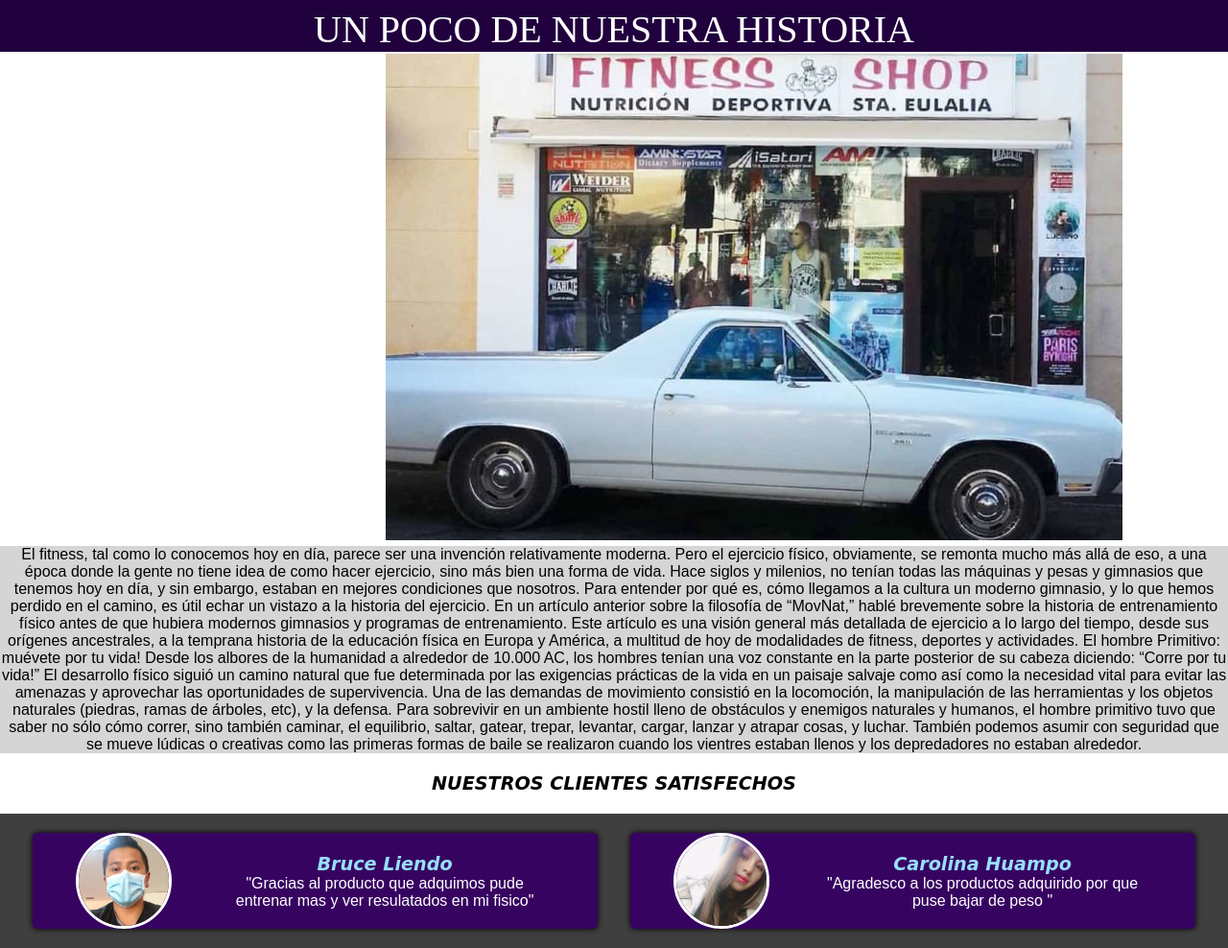
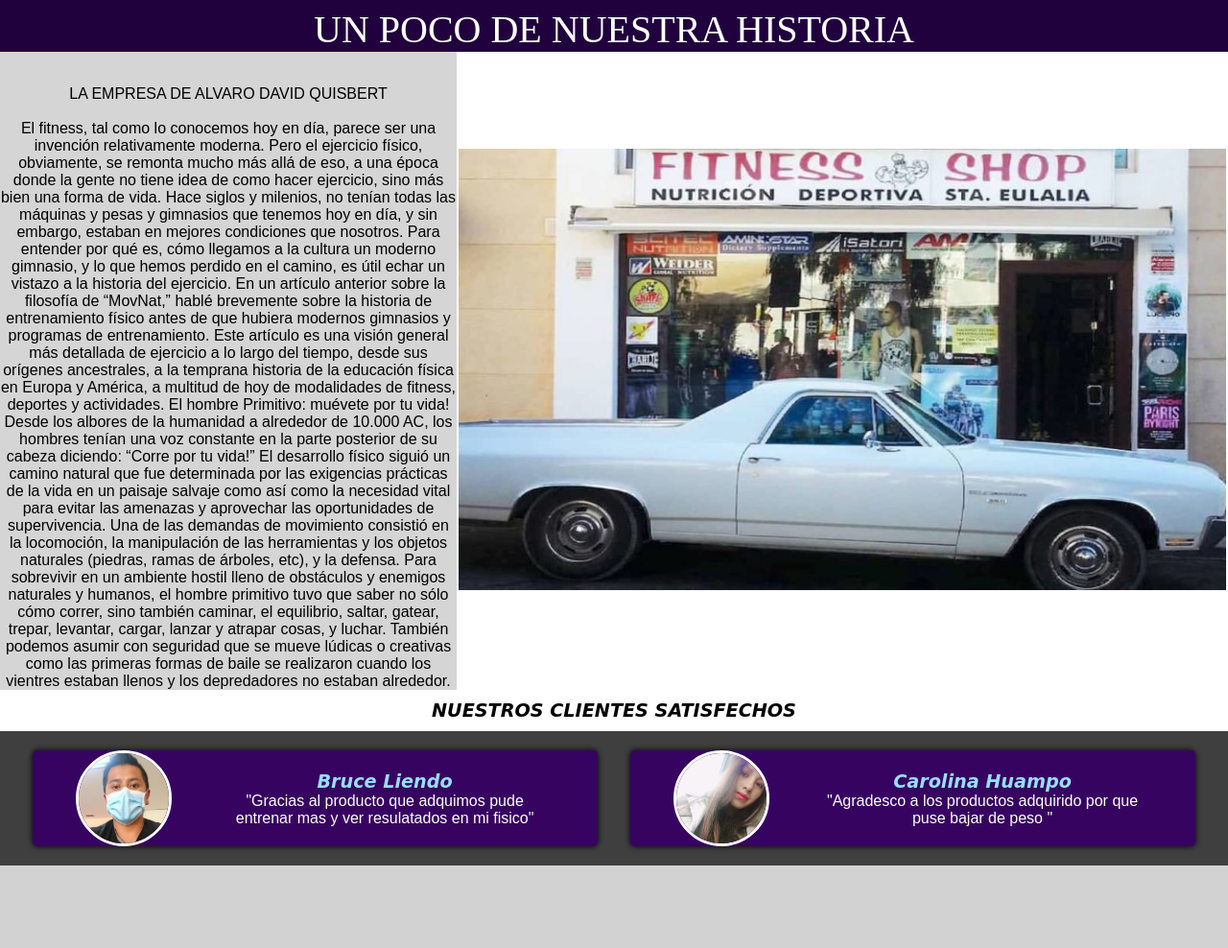
Before and after one commit to alvaroquisbert/venta-de-alimentos-fitnes, a PHP site: the page made by sobre nosotros/sobrenosotros.html in a window 1280 px wide. Shown: the part 50-1038 px from the top of the page at 96% size. After the commit the page ends 952 px from the top, so only its background shows below. Run offline with PHP 8.4, Linux system fonts and the light colour scheme.

Commit message:
sobre nosotros

```diff
--- a/carrito/hombres.html
+++ b/carrito/hombres.html
@@ -6,7 +6,7 @@
     <meta name="viewport" content="width=device-width, user-scalable=no, initial-scale=1.0, maximum-scale=1.0, minimum-scale=1.0">
      <link rel="stylesheet" href="https://stackpath.bootstrapcdn.com/bootstrap/4.1.0/css/bootstrap.min.css"crossorigin="">
      <link rel="stylesheet" href="./estilos/estilocarrito.css">
-     <link rel="icon" href="../flavicon/flavicon.jpg">
+     <link rel="icon" href="../Inicio/flavicon/flavicon.jpg">
 
 </head>
 <body>
--- a/carrito/mujeres.html
+++ b/carrito/mujeres.html
@@ -6,7 +6,7 @@
     <meta name="viewport" content="width=device-width, user-scalable=no, initial-scale=1.0, maximum-scale=1.0, minimum-scale=1.0">
      <link rel="stylesheet" href="https://stackpath.bootstrapcdn.com/bootstrap/4.1.0/css/bootstrap.min.css"crossorigin="">
      <link rel="stylesheet" href="./estilos/estilocarrito.css">
-     <link rel="icon" href="../flavicon/flavicon.jpg">
+     <link rel="icon" href="../Inicio/flavicon/flavicon.jpg">
 
 </head>
 <body>
--- a/sobre nosotros/sobrenosotros.css/estilos.css
+++ b/sobre nosotros/sobrenosotros.css/estilos.css
@@ -75,31 +75,32 @@ body{
 
 
 .item1 {
-    grid-area: main;
+
+    display: flex;
+
 }
 .item1 .imagen{
-    width: 100%;
-    height: 100%;
-   padding-left: 400px;
+    width: 800PX;
+    height: 460PX;
+
 }
-.item4 {
-    grid-area: right;
-}
-
-
-
-
 .historia {
     font-size: 16px;
     background: #d6d5d5;
+  padding-top: 35px;
+  width: 800px;
+  height: 450;
+  text-align: center;
+
+
 
 }
 
 
 
 .tituloclientes{
-    padding-top: 20px;
-    padding-bottom: 20px;
+    padding-top: 10px;
+    padding-bottom: 10px;
 
     font: oblique bold 120% cursive;
 
--- a/sobre nosotros/sobrenosotros.html
+++ b/sobre nosotros/sobrenosotros.html
@@ -4,7 +4,7 @@
     <meta charset="UTF-8">
     <title>acerca de nosotros</title>
     <link rel="stylesheet" href="./sobrenosotros.css/estilos.css">
-    <link rel="icon" href="../flavicon/flavicon.jpg">
+    <link rel="icon" href="../Inicio/flavicon/flavicon.jpg">
 
 </head>
 <style>
@@ -50,16 +50,12 @@ color: rgb(151, 222, 255);
             <tr>
                 <td><img src="./imgsobrenosotros/CASA.jpg" class="imagen"/></td>
 
-            </tr>
 
-        </table>
-    </div>
+        <p class="historia">
+            LA EMPRESA DE ALVARO  DAVID QUISBERT
+        </br>
 
-
-
-
-    <div class="item4">
-        <p class="historia">
+    </br>
             El fitness, tal como lo conocemos hoy en día, parece ser una invención relativamente moderna. Pero el ejercicio físico, obviamente, se remonta mucho más allá de eso, a una época donde la gente no tiene idea de como hacer ejercicio, sino más bien una forma de vida. Hace siglos y milenios, no tenían todas las máquinas y pesas y gimnasios que tenemos hoy en día, y sin embargo, estaban en mejores condiciones que nosotros. Para entender por qué es, cómo llegamos a la cultura un moderno gimnasio, y lo que hemos perdido en el camino, es útil echar un vistazo a la historia del ejercicio.
 
             En un artículo anterior sobre la filosofía de “MovNat,” hablé brevemente sobre la historia de entrenamiento físico antes de que hubiera modernos gimnasios y programas de entrenamiento. Este artículo es una visión general más detallada de ejercicio a lo largo del tiempo, desde sus orígenes ancestrales, a la temprana historia de la educación física en Europa y América, a multitud de hoy de modalidades de fitness, deportes y actividades.
@@ -70,6 +66,9 @@ color: rgb(151, 222, 255);
 
             Una de las demandas de movimiento consistió en la locomoción, la manipulación de las herramientas y los objetos naturales (piedras, ramas de árboles, etc), y la defensa. Para sobrevivir en un ambiente hostil lleno de obstáculos y enemigos naturales y humanos, el hombre primitivo tuvo que saber no sólo cómo correr, sino también caminar, el equilibrio, saltar, gatear, trepar, levantar, cargar, lanzar y atrapar cosas, y luchar. También podemos asumir con seguridad que se mueve lúdicas o creativas como las primeras formas de baile se realizaron cuando los vientres estaban llenos y los depredadores no estaban alrededor.
 </p>
+
+</tr>
+</table>
 </div>
 
 <section class="clientes contenedor ">
```
